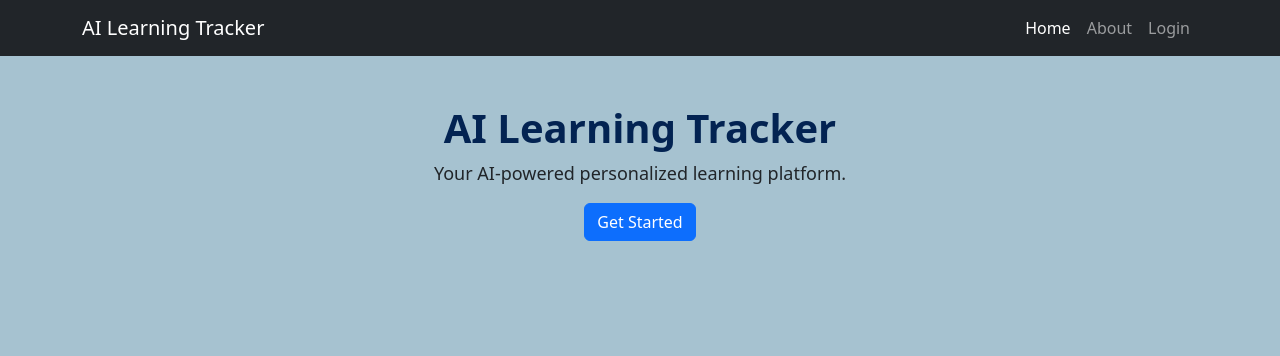
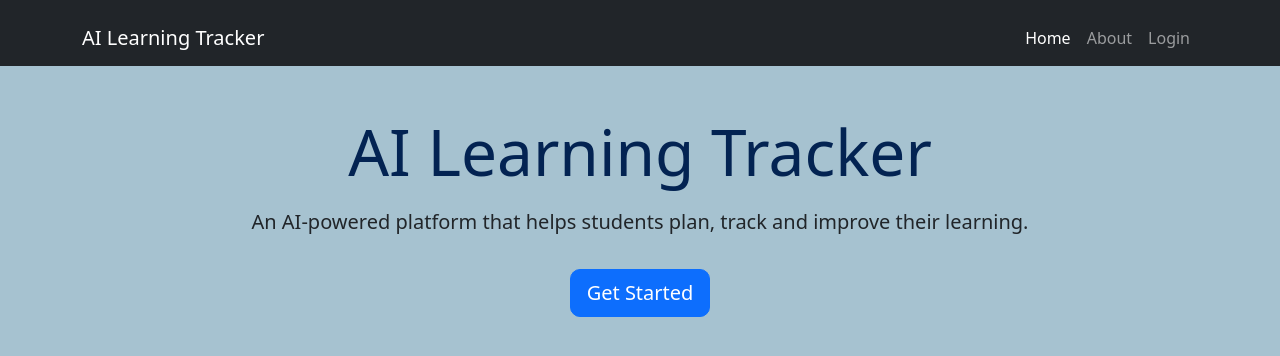
Before and after one commit to Kartikrana001/AI_Learning_Tracker, a Flask app: page / in a window 1280 px wide. Shown: the top 356 px of the page. Run offline with Flask 3, Linux system fonts and the light colour scheme.

Commit message:
improved homepage UI with bootstrap

```diff
--- a/app.py
+++ b/app.py
@@ -1,7 +1,7 @@
 from flask import Flask,render_template
 import database
 app = Flask(__name__)
-@app.route(("/"))
+@app.route("/")
 def home():
     return render_template("home.html")
 if __name__ == "__main__":
--- a/static/css/style.css
+++ b/static/css/style.css
@@ -10,3 +10,10 @@ h1{
 p{
     font-size: 18px;
 }
+.container{
+    margin-top: 10px;
+}
+
+.btn{
+    border-radius: 10px;
+}
--- a/templates/home.html
+++ b/templates/home.html
@@ -2,19 +2,17 @@
 
 {% block content %}
 
-<div class="container mt-5">
+<div class="container text-center mt-5">
 
-    <h1 class="text-center">AI Learning Tracker</h1>
+    <h1 class="display-3">AI Learning Tracker</h1>
 
-    <p class="text-center">
-        Your AI-powered personalized learning platform.
+    <p class="lead mt-3">
+        An AI-powered platform that helps students plan, track and improve their learning.
     </p>
 
-    <div class="text-center">
-        <button class="btn btn-primary">
-            Get Started
-        </button>
-    </div>
+    <a href="#" class="btn btn-primary btn-lg mt-3">
+        Get Started
+    </a>
 
 </div>
 
```
